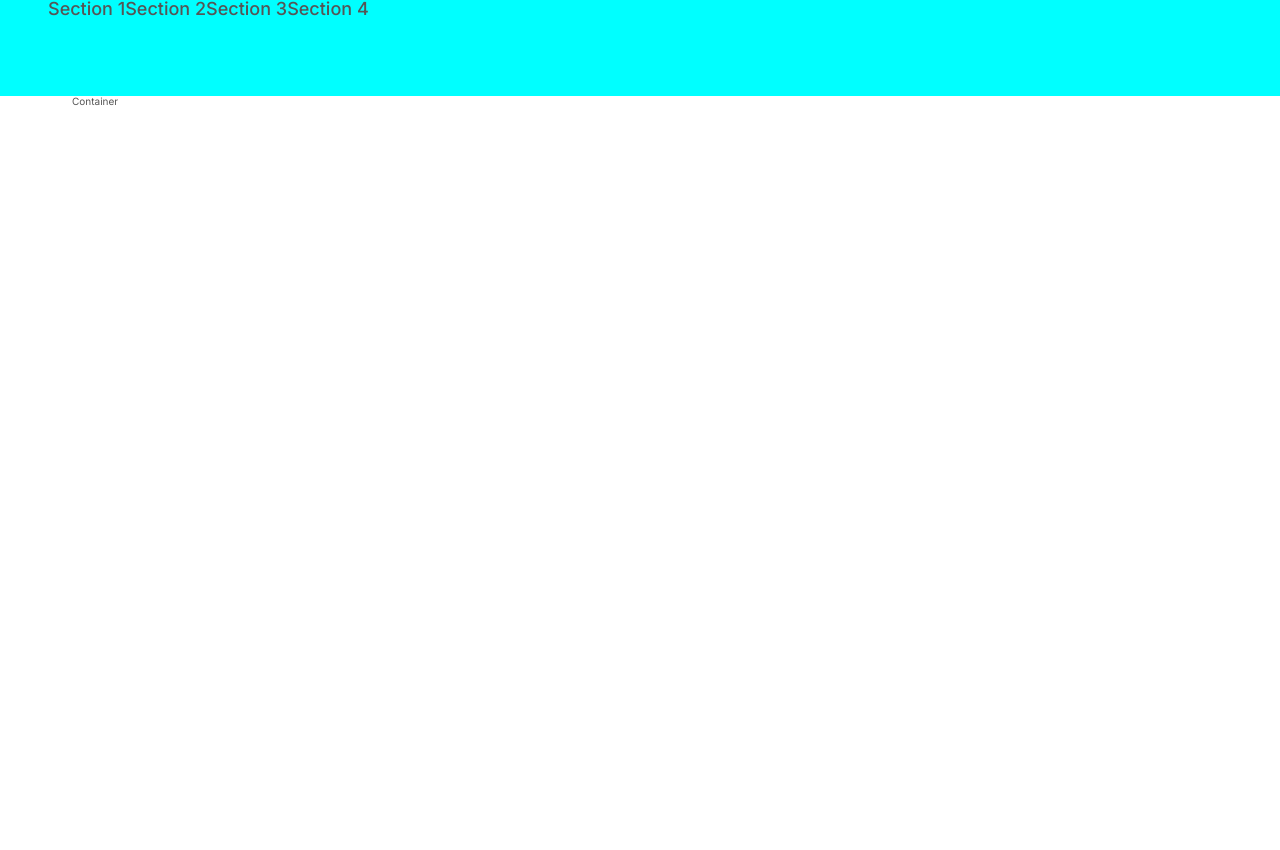
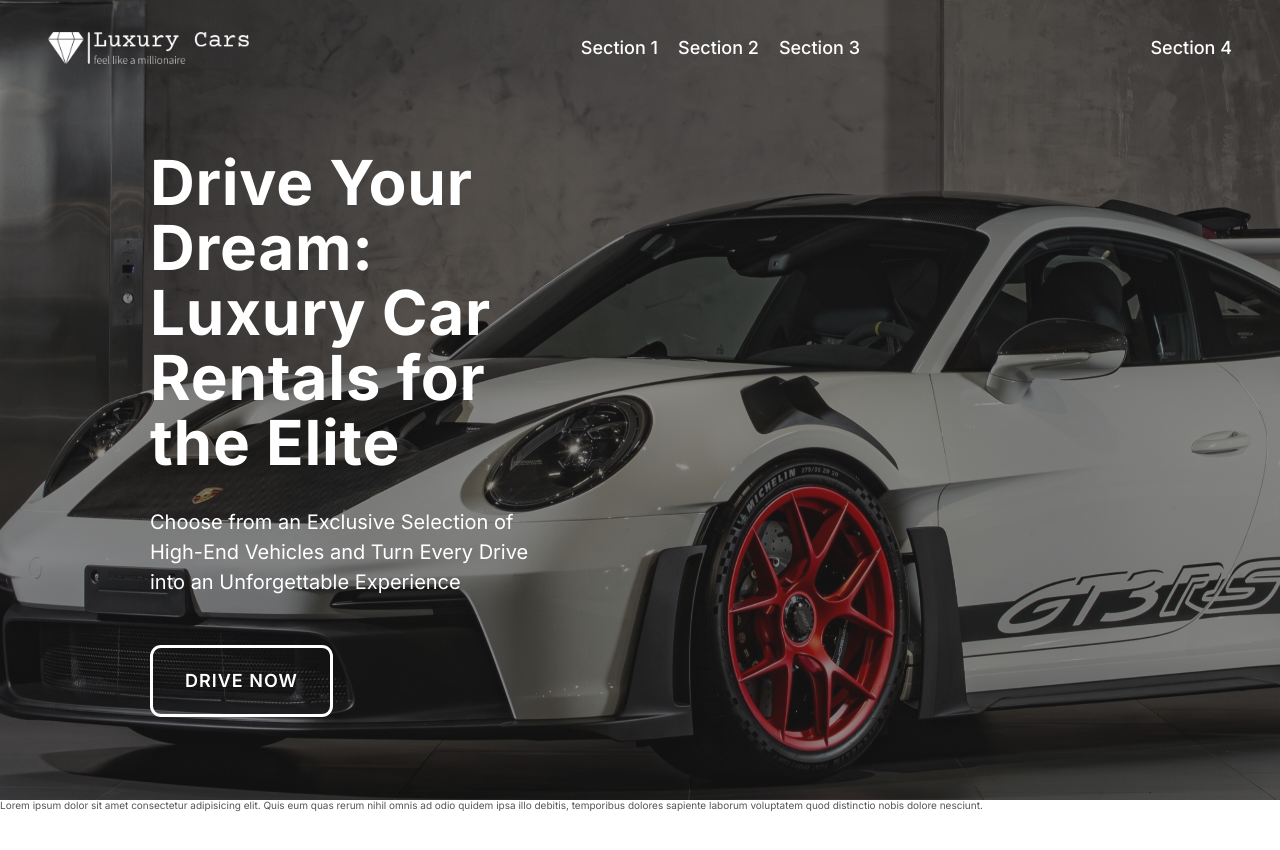
Before and after one commit to Tesa44/CarRentalWebsite, a plain HTML site: page index.html in a window 1280 px wide. Before the commit the page ends 800 px from the top, so only its background shows below. Drawn offline with Linux system fonts and the light colour scheme.

Commit message:
built hero section

```diff
--- a/index.html
+++ b/index.html
@@ -17,6 +17,9 @@
   </head>
   <body>
     <header class="header">
+      <a href="#">
+        <img class="logo" alt="Luxury Cars logo" src="logos/logo-white.png" />
+      </a>
       <nav>
         <ul class="main-nav-list">
           <li><a href="#" class="main-nav-link">Section 1</a></li>
@@ -26,8 +29,22 @@
         </ul>
       </nav>
     </header>
-    <section class="hero-section">
-      <div class="container">Container</div>
+    <section class="section-hero">
+      <div class="hero-text-box">
+        <h1 class="heading-primary">
+          Drive Your Dream: Luxury Car Rentals for the Elite
+        </h1>
+        <p class="hero-subheading">
+          Choose from an Exclusive Selection of High-End Vehicles and Turn Every
+          Drive into an Unforgettable Experience
+        </p>
+        <a href="#" class="btn btn--hero">Drive now</a>
+      </div>
+    </section>
+    <section class="test">
+      Lorem ipsum dolor sit amet consectetur adipisicing elit. Quis eum quas
+      rerum nihil omnis ad odio quidem ipsa illo debitis, temporibus dolores
+      sapiente laborum voluptatem quod distinctio nobis dolore nesciunt.
     </section>
   </body>
 </html>
--- a/style.css
+++ b/style.css
@@ -1,19 +1,111 @@
+/* ***********************************
+          NAVIGATION
+*********************************** */
 .header {
-  background-color: aqua;
   height: 9.6rem;
+  width: 100%;
   padding: 0 4.8rem;
+  display: flex;
+  align-items: center;
+  position: fixed;
+  justify-content: space-between;
+}
+
+.logo {
+  height: 3.2rem;
+}
+
+.header nav {
+  width: 55%;
 }
 
 .main-nav-list {
   list-style: none;
   display: flex;
   align-items: center;
+  gap: 2rem;
+}
+
+.main-nav-list li:last-child {
+  margin-left: auto;
 }
 
 .main-nav-link:link,
 .main-nav-link:visited {
   text-decoration: none;
-  color: #555;
+  color: #fff;
   font-size: 1.8rem;
   font-weight: 500;
 }
+
+/* ***********************************
+          HERO SECTION
+*********************************** */
+
+.section-hero {
+  margin: 0 auto;
+  background-image: linear-gradient(
+      rgba(34, 34, 34, 0.5),
+      rgba(34, 34, 34, 0.5)
+    ),
+    url(hero-fixed.jpg);
+  max-width: 100%;
+  height: 100vh;
+  background-size: cover;
+  background-position: bottom;
+}
+
+/* .header-hero-img {
+  margin: 0 auto;
+  background-image: linear-gradient(
+      rgba(34, 34, 34, 0.5),
+      rgba(34, 34, 34, 0.5)
+    ),
+    url(hero-fixed.jpg);
+  max-width: 100%;
+  height: 100vh;
+  background-size: cover;
+  background-position: bottom;
+} */
+
+.hero-text-box {
+  position: absolute;
+  left: 15rem;
+  top: 15rem;
+  width: 30%;
+  color: #fff;
+}
+
+.heading-primary {
+  font-size: 62px;
+  letter-spacing: 0.75px;
+  line-height: 1.05;
+  margin-bottom: 3.2rem;
+  font-weight: 700;
+}
+
+.hero-subheading {
+  font-size: 2rem;
+  line-height: 1.5;
+  margin-bottom: 4.8rem;
+}
+
+.btn:link,
+.btn:visited {
+  /* background-color: #d12027; */
+  border: 3px solid #fff;
+  color: #fff;
+  font-size: 1.8rem;
+  font-weight: 600;
+  letter-spacing: 1px;
+  text-decoration: none;
+  text-transform: uppercase;
+  display: inline-block;
+  padding: 2.4rem 3.2rem;
+  border-radius: 11px;
+  margin: 0 auto;
+}
+
+.test {
+  height: 100rem;
+}
```
Also changed, not shown: hero-fixed.jpg (added), logos/favicon-black.png (added), logos/favicon-white.png (added), logos/logo-black.png (added), logos/logo-white.png (added), 1 other file.
